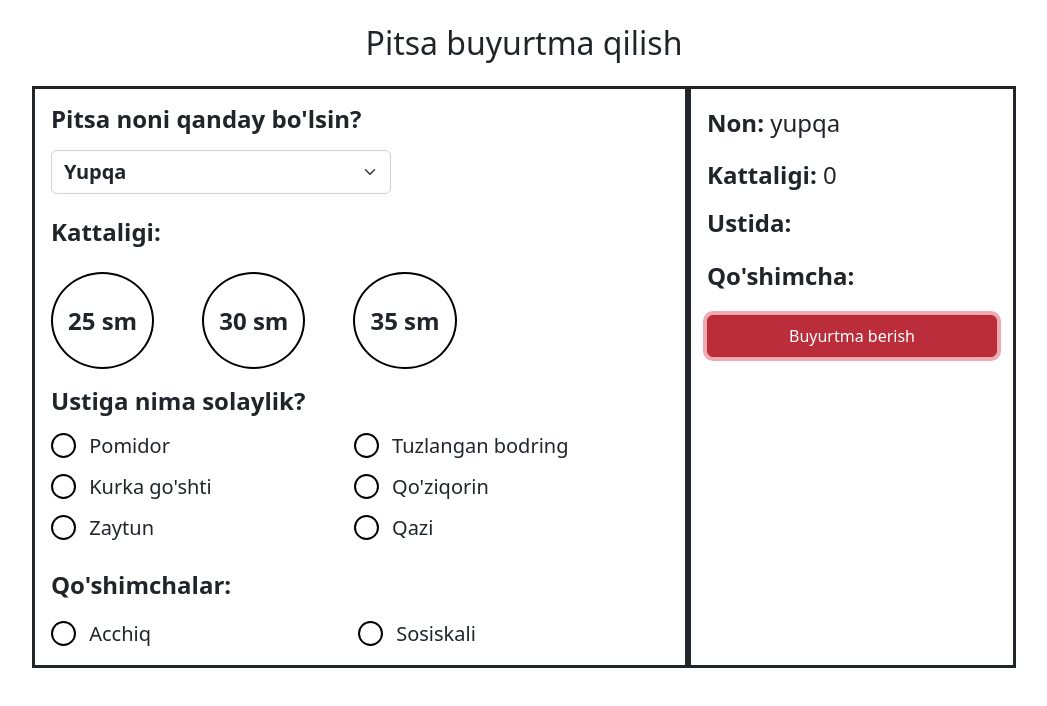
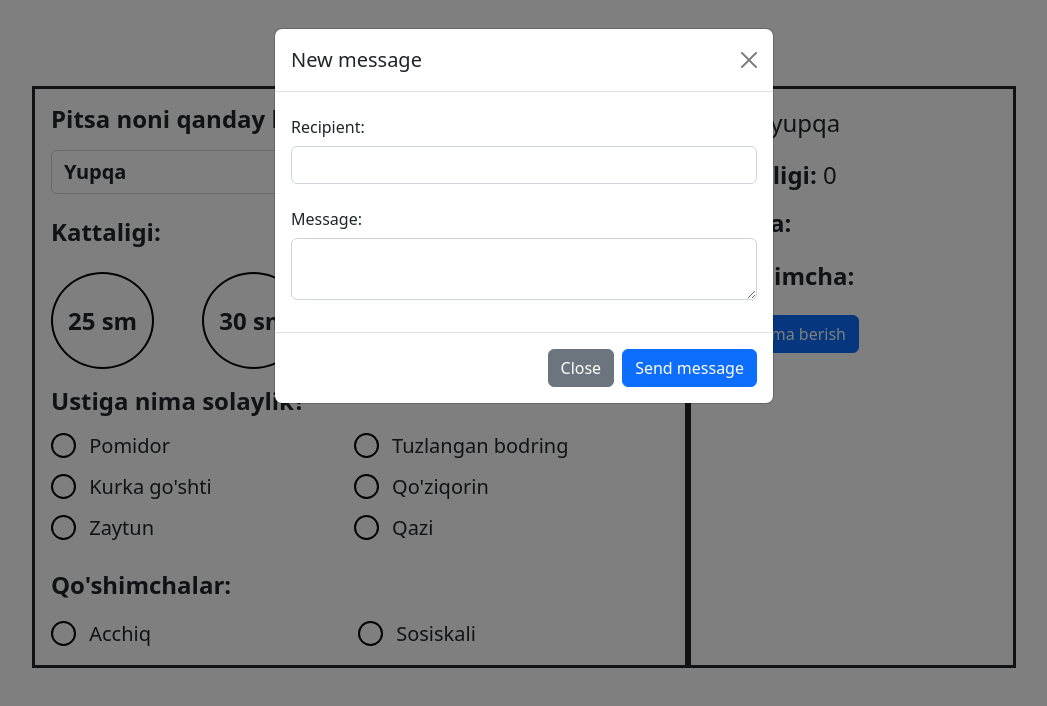
Before and after one commit to Navruzbek2103/Pizza-order-3-month-exam, a plain HTML site: page index.html in a window 1280 px wide. Both pictures are taken after a click on the button "Buyurtma berish". Shown: the whole page, without its empty margins (116-1163 px from the left). Drawn offline with Linux system fonts and the light colour scheme.

Commit message:
added modal-window

```diff
--- a/index.html
+++ b/index.html
@@ -136,7 +136,36 @@
                 <li id="order__extra-item2" class="fs-5 d-none">Sosiskali</li>
               </ul>
             </div>
-            <button class="btn btn-danger py-2 px-4">Buyurtma berish</button>
+            <div class="modal-oyna">
+              <button type="button" class="btn btn-primary" data-bs-toggle="modal" data-bs-target="#exampleModal" data-bs-whatever="@mdo">Buyurtma berish</button>
+
+              <div class="modal fade" id="exampleModal" tabindex="-1" aria-labelledby="exampleModalLabel" aria-hidden="true">
+                <div class="modal-dialog">
+                  <div class="modal-content">
+                    <div class="modal-header">
+                      <h5 class="modal-title" id="exampleModalLabel">New message</h5>
+                      <button type="button" class="btn-close" data-bs-dismiss="modal" aria-label="Close"></button>
+                    </div>
+                    <div class="modal-body">
+                      <form>
+                        <div class="mb-3">
+                          <label for="recipient-name" class="col-form-label">Recipient:</label>
+                          <input type="text" class="form-control" id="recipient-name">
+                        </div>
+                        <div class="mb-3">
+                          <label for="message-text" class="col-form-label">Message:</label>
+                          <textarea class="form-control" id="message-text"></textarea>
+                        </div>
+                      </form>
+                    </div>
+                    <div class="modal-footer">
+                      <button type="button" class="btn btn-secondary" data-bs-dismiss="modal">Close</button>
+                      <button type="button" class="btn btn-primary">Send message</button>
+                    </div>
+                  </div>
+                </div>
+              </div>
+            </div>
           </div>
         </div>
       </div>
```
